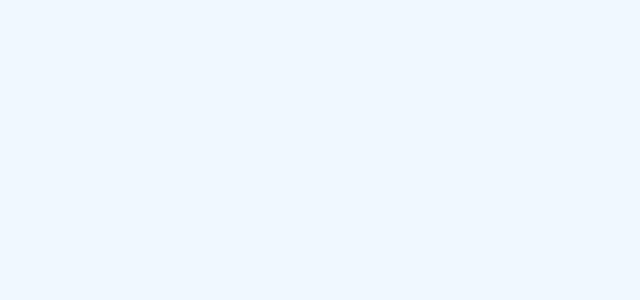
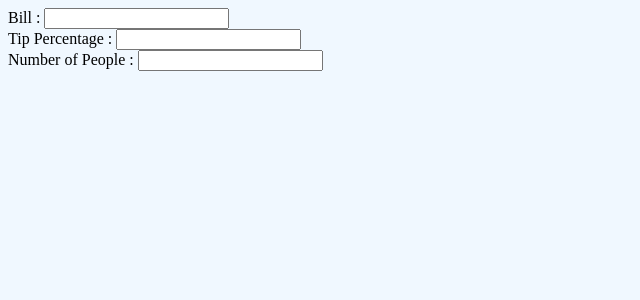
Before and after one commit to acciojob/tip-calculator-98aj, a React app: page / in a window 1280 px wide. Shown: the top 300 px of the page, without its empty margins (0-640 px from the left). Built offline with nearby package versions, Linux system fonts and the light colour scheme.

Commit message:
Update App.js

```diff
--- a/src/components/App.js
+++ b/src/components/App.js
@@ -5,7 +5,9 @@ import './../styles/App.css';
 const App = () => {
   return (
     <div>
-        {/* Do not remove the main div */}
+        <div><lable>Bill : </lable> <input/></div>
+        <div><lable>Tip Percentage : </lable> <input/></div>
+        <div><lable>Number of People : </lable> <input/></div>
     </div>
   )
 }
```
